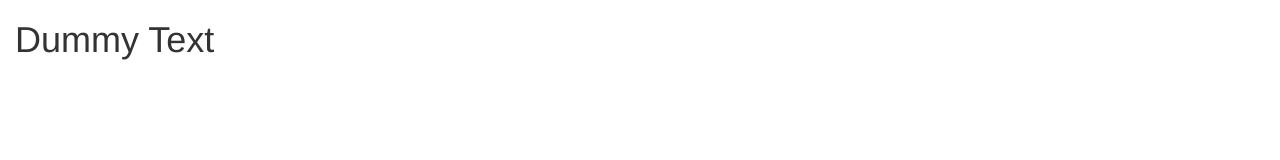
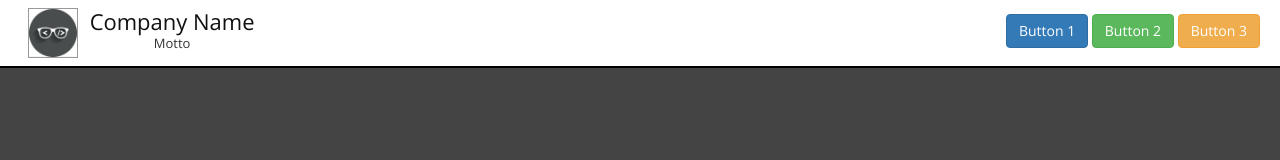
Before and after one commit to tans105/ps-spa-app, a website: page index.html in a window 1280 px wide. Drawn offline with nearby package versions, Linux system fonts and the light colour scheme.

Commit message:
Company logo and header styling completed using custom directive

```diff
--- /dev/null
+++ b/app/app.css
@@ -0,0 +1,8 @@
+body{
+    background-color: #444;
+    font-family: "Open Sans", sans-serif;
+}
+
+.container-fluid{
+    padding: 0;
+}
--- /dev/null
+++ b/ext-modules/psFramework/psFramework.css
@@ -0,0 +1,52 @@
+.ps-title-bar {
+    background-color: white;
+    padding: 0px 20px;
+    border-bottom: 2px solid black;
+}
+
+.ps-title-area {
+    display: inline-block;
+    text-align: center;
+}
+
+.ps-logo-area{
+    text-align: center;
+}
+
+.ps-icon {
+    display: inline-block;
+    width: 50px;
+    height: 50px;
+    margin: 8px;
+    vertical-align: top;
+    border: 1px solid #999;
+}
+
+.ps-logo-title {
+    color: #111;
+    margin-top: 6px;
+    font-size: 22px;
+}
+
+.ps-logo-subtitle {
+    font-size: 13px;
+    margin-top: -13px;
+}
+
+.ps-right-side-controls {
+    line-height: 60px;
+}
+
+.ps-right-side-controls > div {
+    text-align: center;
+}
+
+@media screen and (min-width: 768px) {
+    .ps-right-side-controls > div {
+        text-align: right;
+    }
+
+    .ps-logo-area{
+        text-align: left;
+    }
+}
--- a/ext-modules/psFramework/psFrameworkTemplate.html
+++ b/ext-modules/psFramework/psFrameworkTemplate.html
@@ -1 +1,18 @@
-<h1>Dummy Text</h1>
+<div class="ps-title-bar">
+    <div class="row">
+        <div class="ps-logo-area col-sm-6">
+            <img class="ps-icon" src="images/8297056.png"/>
+            <div class="ps-title-area">
+                <p class="ps-logo-title">Company Name</p>
+                <p class="ps-logo-subtitle">Motto</p>
+            </div>
+        </div>
+        <div class="ps-right-side-controls col-sm-6">
+            <div>
+                <button class="btn btn-primary">Button 1</button>
+                <button class="btn btn-success">Button 2</button>
+                <button class="btn btn-warning">Button 3</button>
+            </div>
+        </div>
+    </div>
+</div>
--- a/index.html
+++ b/index.html
@@ -2,9 +2,13 @@
 <html ng-app="app">
 
 <head>
-    <title></title>
+    <meta name="viewport" content="width=device-width, initial-scale=1, maximum-scale=1, user-scalable=no">
+    <title>Company</title>
+    <link href="https://fonts.googleapis.com/css?family=Open+Sans" rel="stylesheet">
     <link rel="stylesheet" type="text/css" href="bower_components/bootstrap/dist/css/bootstrap.min.css">
     <link rel="stylesheet" type="text/css" href="bower_components/components-font-awesome/css/fontawesome.min.css">
+    <link rel="stylesheet" href="app/app.css">
+    <link rel="stylesheet" href="ext-modules/psFramework/psFramework.css">
 
     <!--External Libraries-->
     <script type="text/javascript" src="bower_components/jquery/dist/jquery.min.js"></script>
```
Also changed, not shown: images/8297056.png (added), 1 other file.
